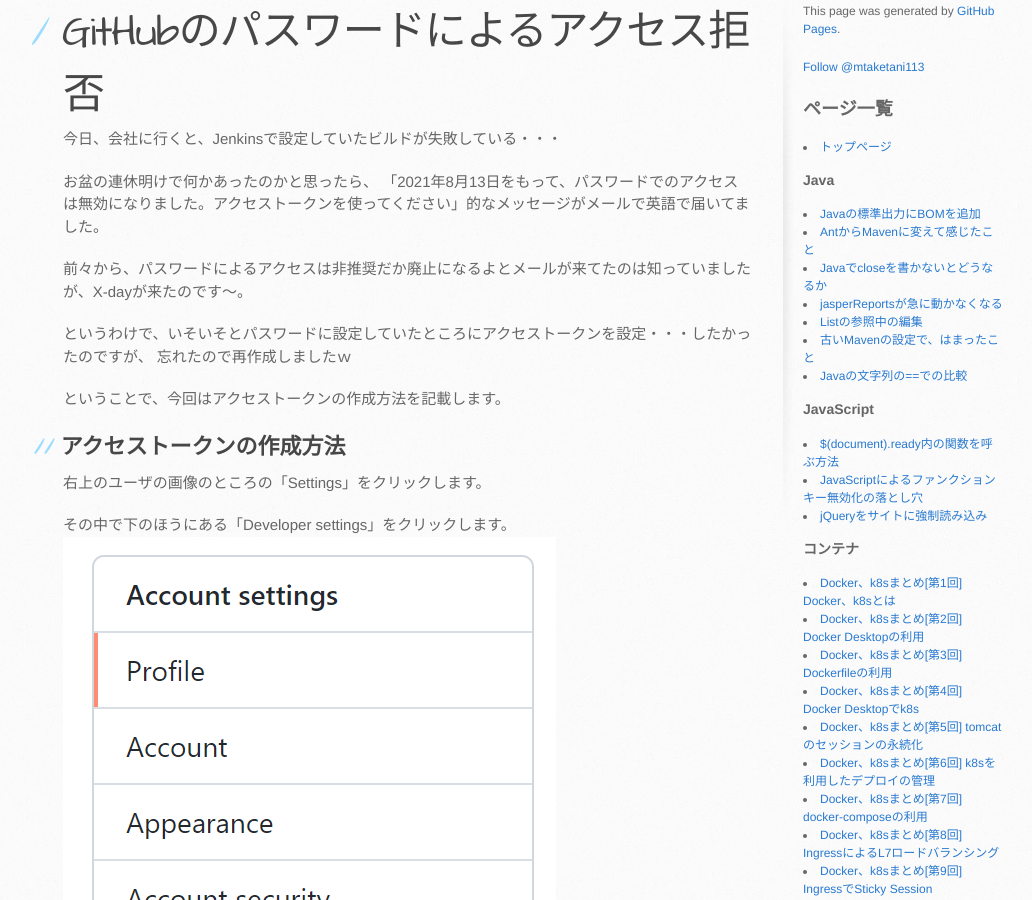
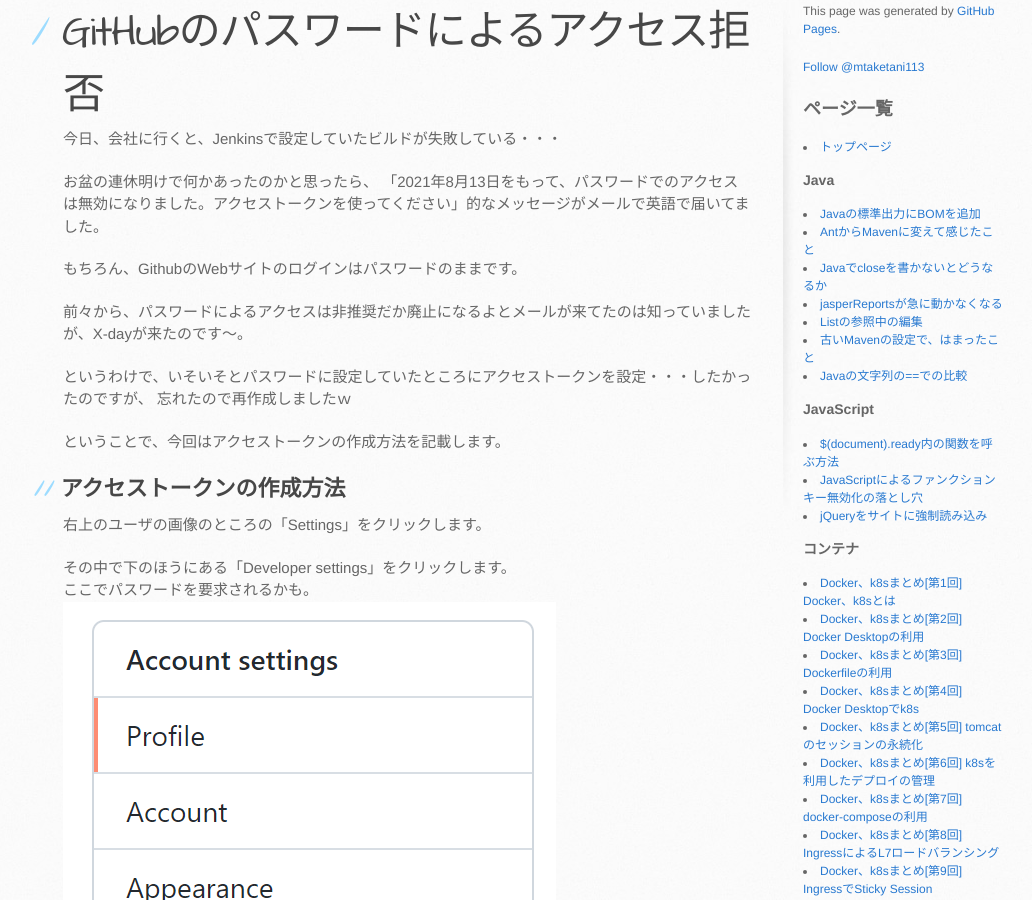
Before and after one commit to mtaketani113/mtaketani113.github.io, a Jekyll site: the page built from it/github/githubPasswordDenied.md, in a window 1280 px wide and 900 px high, scrolled down 268 px. Shown: the whole window, without its empty margins (107-1139 px from the left). Built offline with Jekyll 4.4.1, drawn with Linux system fonts in a browser that asks for light colours; comment, search, counter and statistics services are not loaded; the repository's description, which GitHub fills in, is left out.

Commit message:
文言追記

```diff
--- a/it/github/githubPasswordDenied.md
+++ b/it/github/githubPasswordDenied.md
@@ -9,6 +9,8 @@ category: github
 
 お盆の連休明けで何かあったのかと思ったら、
 「2021年8月13日をもって、パスワードでのアクセスは無効になりました。アクセストークンを使ってください」的なメッセージがメールで英語で届いてました。
+
+もちろん、GithubのWebサイトのログインはパスワードのままです。
 
 前々から、パスワードによるアクセスは非推奨だか廃止になるよとメールが来てたのは知っていましたが、X-dayが来たのです～。
 
@@ -22,6 +24,7 @@ category: github
 右上のユーザの画像のところの「Settings」をクリックします。
 
 その中で下のほうにある「Developer settings」をクリックします。
+ここでパスワードを要求されるかも。
 ![開発者設定](/images/it/github/githubDeveloperSettings.png)
 
 次に「Personal access tokens」→「Generate new token」の順にクリック
```
